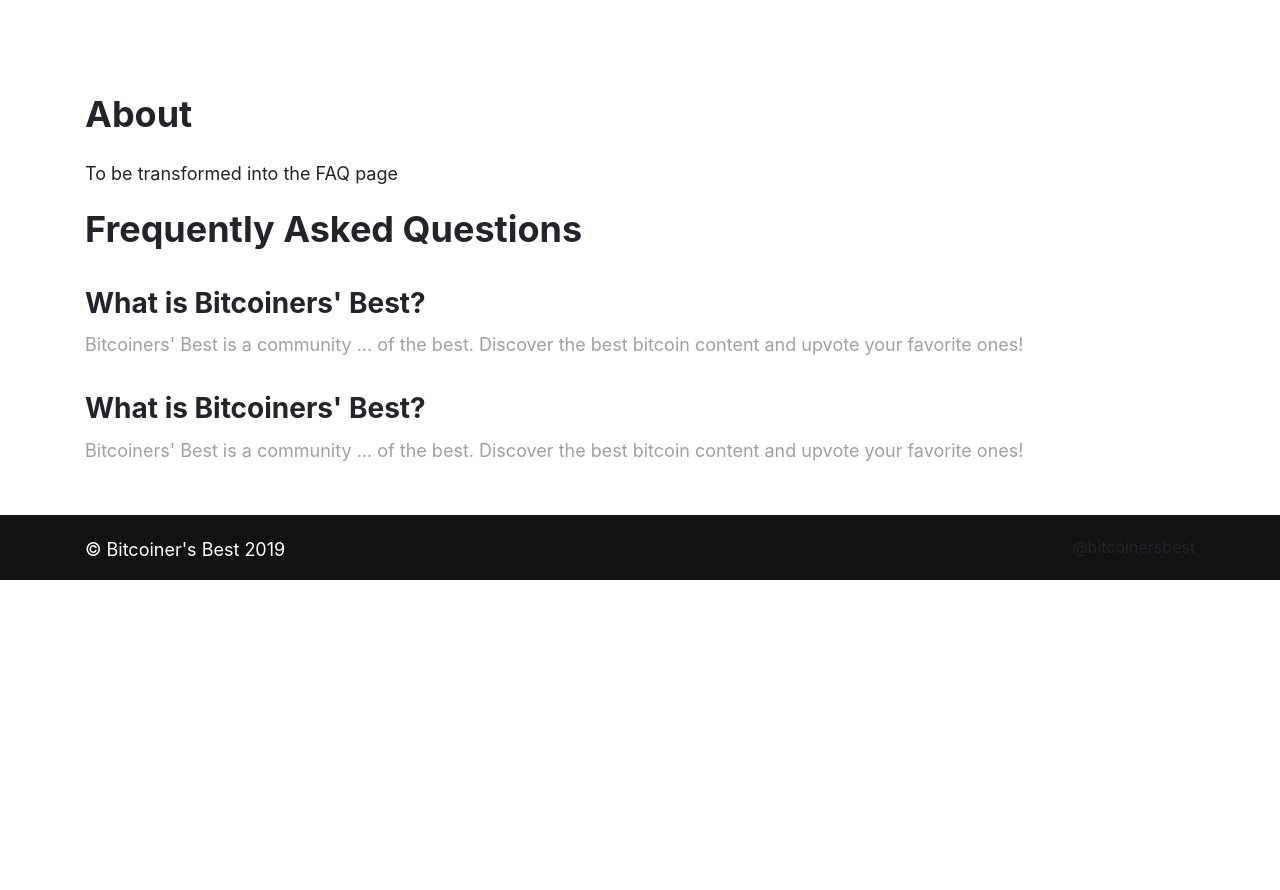
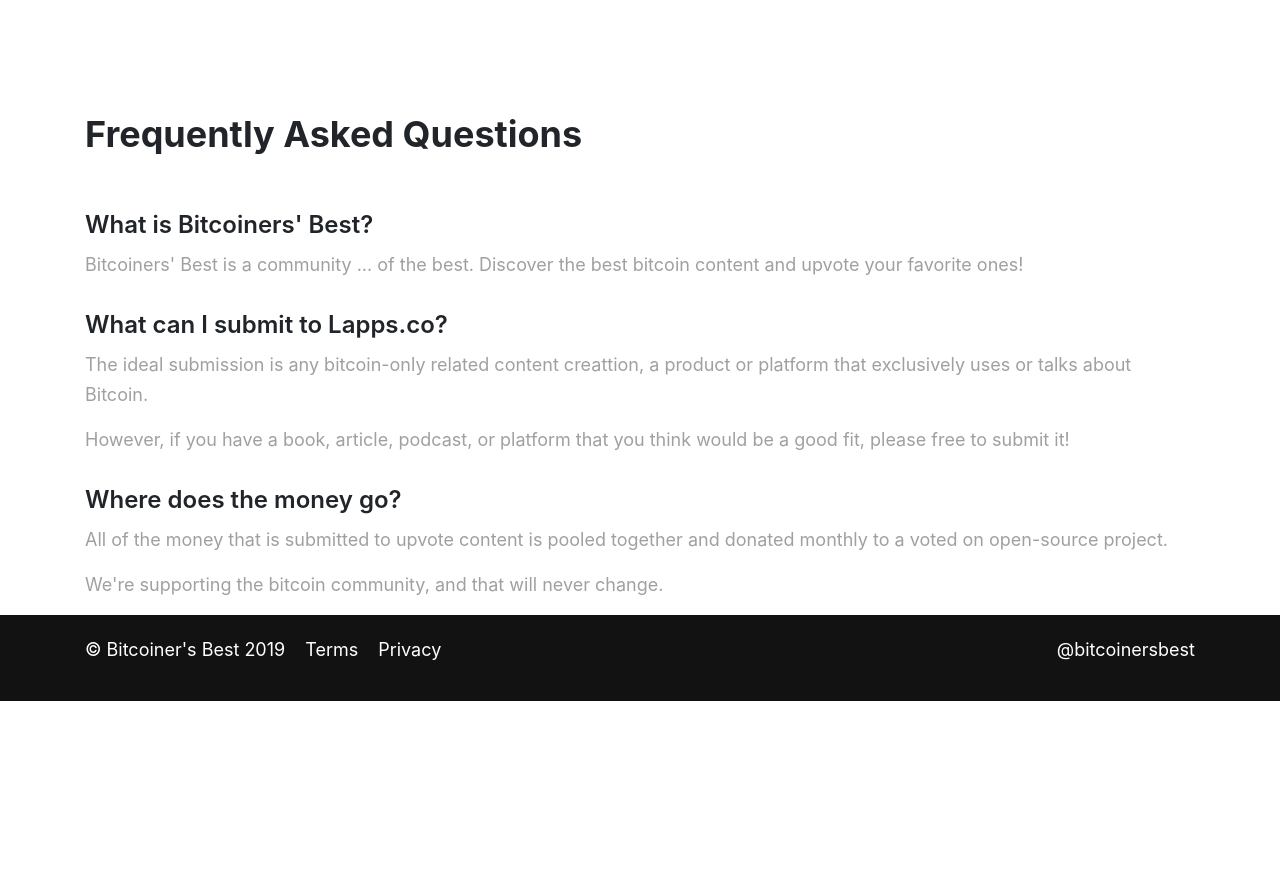
Before and after one commit to Bitcoiners-Best/bitcoinersbest, a Yii app: template views/site/about.php in a window 1280 px wide. After the commit the page ends 701 px from the top, so only its background shows below. Run offline with PHP 8.4 and a stand-in for Yii, Linux system fonts and the light colour scheme; the template is opened without the code that fills it, so the values that code supplies are empty; some libraries are stand-ins or nearby versions.

Commit message:
formatting

```diff
--- a/views/layouts/main.php
+++ b/views/layouts/main.php
@@ -82,23 +82,24 @@ AppAsset::register($this);
     NavBar::end();
     ?>
 
-    <div class="container mt-90">
-        <?= Breadcrumbs::widget([
-            'links' => isset($this->params['breadcrumbs']) ? $this->params['breadcrumbs'] : [],
-        ]) ?>
-        <?= Alert::widget() ?>
-        <?= $content ?>
+    <div class="content">
+        <div class="container">
+            <?= Breadcrumbs::widget([
+                'links' => isset($this->params['breadcrumbs']) ? $this->params['breadcrumbs'] : [],
+            ]) ?>
+            <?= Alert::widget() ?>
+            <?= $content ?>
+        </div>
     </div>
-
 </div>
 
-<footer class="footer bg-black mt-50 pt-20 pt-20">
+<footer class="footer bg-black">
     <div class="container">
-      <div class="d-flex">
-        <p class="c-white">&copy; Bitcoiner's Best <?= date('Y') ?></p>
-        <!-- <div class="pl-20 pr-20"><a href="">Terms</a></div>
-        <div class="pl-20 pr-20"><a href="">Privacy</a></div> -->
-        <div class="ml-auto"><a href="">@bitcoinersbest</a></div>
+      <div class="d-flex pt-20 pb-20">
+          <div class="flex-grow-1 flex-row ">
+            <p class="c-white">&copy; Bitcoiner's Best <?= date('Y') ?><a class="ml-20" href="">Terms</a><a class="ml-20" href="">Privacy</a></p>
+          </div>
+          <p class="c-white m-0"><a href="">@bitcoinersbest</a></p>
       </div>
     </div>
 </footer>
--- a/views/site/about.php
+++ b/views/site/about.php
@@ -6,13 +6,19 @@ use yii\helpers\Html;
 $this->title = 'About';
 ?>
 
-<h2><?= Html::encode($this->title) ?></h2>
+<div class="section-header pt-20 pb-20 bg-white">
+  <div class="section-header d-flex">
+      <h2 class="mb-0">Frequently Asked Questions</h2>
+  </div>
+</div>
 
-<p class="mt-20">To be transformed into the FAQ page</p>
-
-<h2>Frequently Asked Questions</h2>
-<h4 class="mt-30">What is Bitcoiners' Best?<h4>
+<h5 class="mt-30">What is Bitcoiners' Best?<h5>
 <p class="c-gray-1">Bitcoiners' Best is a community ... of the best. Discover the best bitcoin content and upvote your favorite ones!</p>
 
-<h4 class="mt-30">What is Bitcoiners' Best?<h4>
-<p class="c-gray-1">Bitcoiners' Best is a community ... of the best. Discover the best bitcoin content and upvote your favorite ones!</p>
+<h5 class="mt-30">What can I submit to Lapps.co?<h5>
+<p class="c-gray-1">The ideal submission is any bitcoin-only related content creattion, a product or platform that exclusively uses or talks about Bitcoin.</p>
+<p class="c-gray-1">However, if you have a book, article, podcast, or platform that you think would be a good fit, please free to submit it!</p>
+
+<h5 class="mt-30">Where does the money go?<h5>
+<p class="c-gray-1">All of the money that is submitted to upvote content is pooled together and donated monthly to a voted on open-source project.</p>
+<p class="c-gray-1">We're supporting the bitcoin community, and that will never change.</p>
--- a/web/css/site.css
+++ b/web/css/site.css
@@ -2,7 +2,6 @@ html,
 body {
     height: 100%;
 }
-
 
 body {
     background-color: #ffffff;
@@ -45,6 +44,15 @@ body {
 	font-weight: 600
 }
 
+
+.wrap {
+
+}
+.content {
+  padding-top: 90px;
+}
+
+
 /* HEADERS */
 
 h1 {
@@ -73,6 +81,7 @@ h4 {
 }
 h5 {
   font-size: 24px;
+  font-weight: 600;
   line-height: 1.37;
 }
 h6 {
@@ -86,7 +95,7 @@ p {
 }
 
 
-/* HEADERS */
+/* LINKS & TEXT */
 
 a {
   transition: all 200ms ease;
@@ -128,8 +137,10 @@ a:active  {
   font-weight: 700;
 }
 
+
+
+
 /* NAVIGATION */
-
 .navbar {
     /* position: relative; */
     display: -ms-flexbox;
@@ -145,12 +156,12 @@ a:active  {
 
 .navbar-brand {
     display: inline-block;
-    padding-top: 0.3125rem;
-    padding-bottom: 0.3125rem;
+    padding: 0px;
     margin-right: 0px;
     font-size: 18px;
     line-height: inherit;
     white-space: nowrap;
+    font-weight: 600;
 }
 
 .navbar-toggler {
@@ -170,7 +181,28 @@ a:active  {
     margin-right: 0px;
 }
 
+.nav-link {
+    display: block;
+    padding: 10px;
+    font-weight: 600;
+}
+
+.navbar-light .navbar-nav .show > .nav-link, .navbar-light .navbar-nav .active > .nav-link,
+.navbar-light .navbar-nav .nav-link.show, .navbar-light .navbar-nav .nav-link.active {
+    color: #FFCF53;
+}
+
+
+
 /* MODULES */
+
+.section-selector {
+
+}
+
+.module-container {
+  margin: 0px 0px 80px 0px;
+}
 
 .article-module,
 .episode-module,
@@ -266,7 +298,6 @@ a:active  {
     -moz-user-select: none;
     -ms-user-select: none;
     user-select: none;
-    padding: 16px 20px;
     transition: color 0.15s ease-in-out, background-color 0.15s ease-in-out, border-color 0.15s ease-in-out, box-shadow 0.15s ease-in-out;
     background-color: #FFCF53;
 }
@@ -276,6 +307,14 @@ a:active  {
   height: 56px;
   line-height: 56px;
   border-radius: 50%;
+}
+
+.btn-rect-lg {
+  padding: 16px 60px;
+}
+
+.btn-rect-sm {
+  padding: 16px 20px;
 }
 
 .btn-circle i {
```
Also changed, not shown: views/site/index.php (+12 -12 lines).
